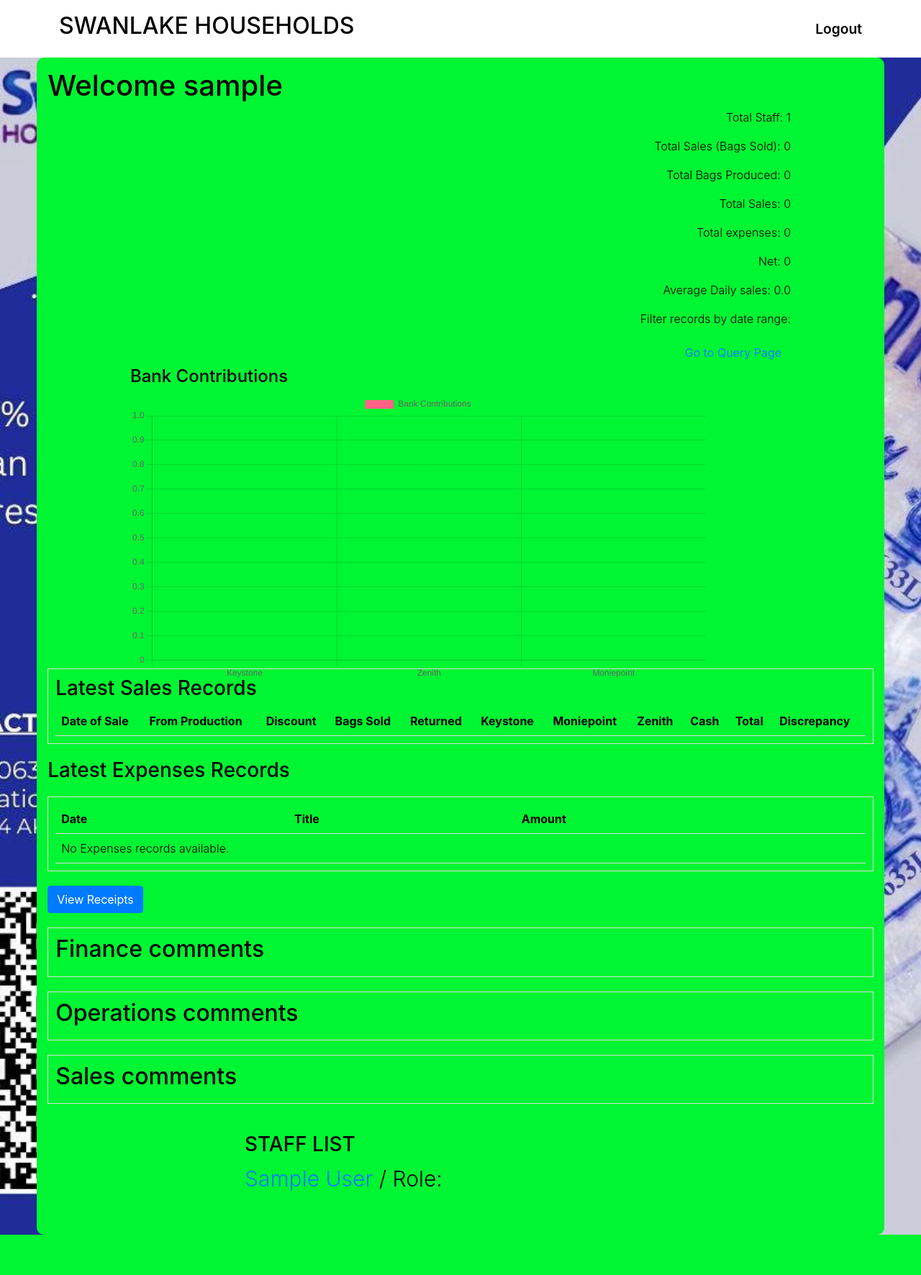
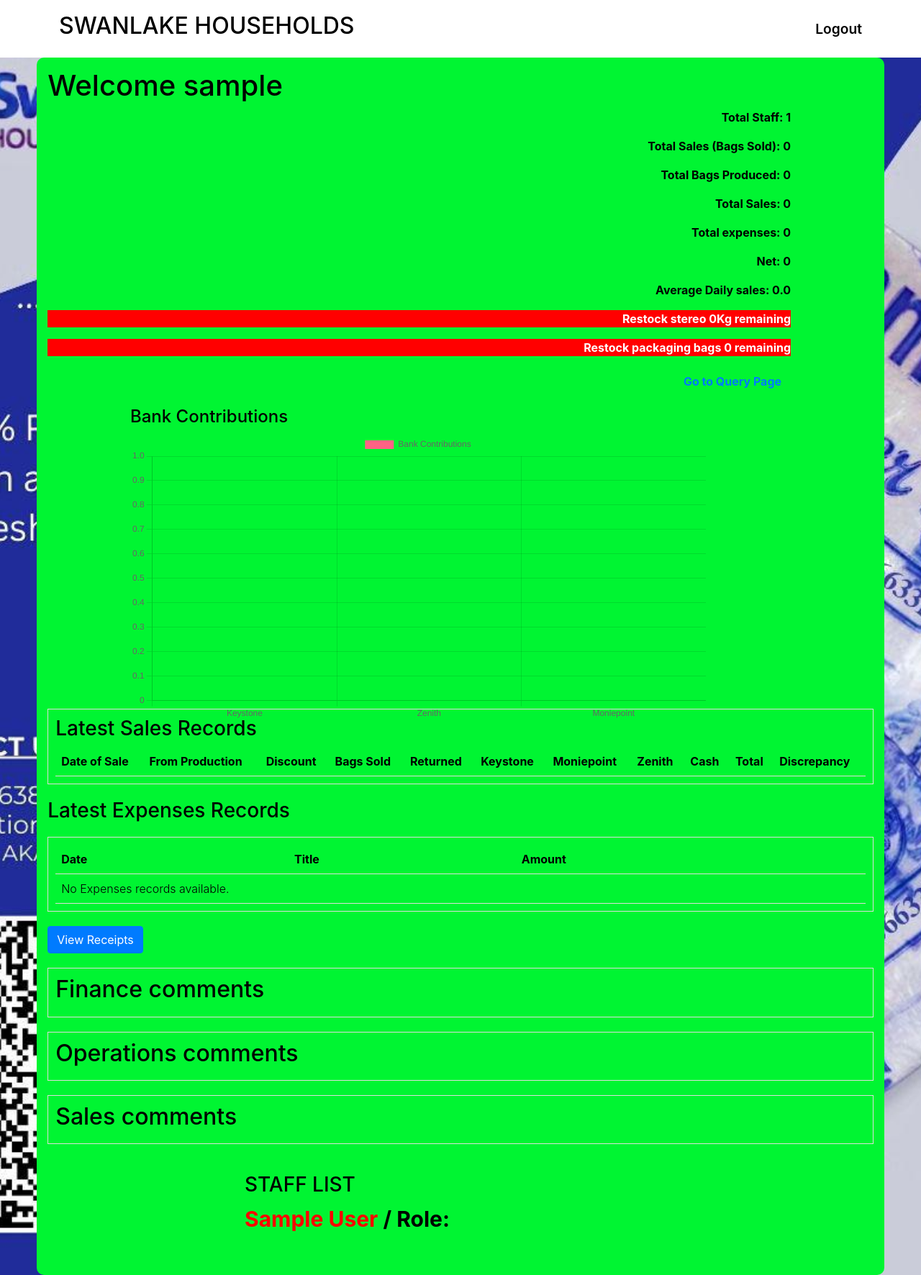
Before and after one commit to Emygaijin/Hitokiri, a Django app: page /supervisor/dashboard/ in a window 1280 px wide. Shown: the whole page at 72% size. Before the commit the page ends 1716 px from the top, so only its background shows below. Run offline with Django 4.2, Linux system fonts and the light colour scheme; the visitor is signed in with stand-in values (Sample User, id 1); data comes from the database, SQL or seed files in the repository; both versions use the stored data as it was after the commit; lists and menus that the app fills with data are empty; parts of the project's set-up code (start-up, migrations or seed data) failed here and were passed over.

Commit message:
Cleaned up test data for deployment

```diff
--- a/accounts/forms.py
+++ b/accounts/forms.py
@@ -20,7 +20,8 @@ class RegistrationForm(forms.ModelForm):
 class BagsForm(forms.ModelForm):
     class Meta:
         model = OperationsRecord
-        fields = ['bags_produced', 'bags_returned', 'bags_pushed_to_sales','comments']
+        fields = ['bags_produced', 'bags_returned', 'bags_pushed_to_sales', 'stereo_received', 'bad_stereo', 'stereo_used',
+                  'packaging_bags', 'packaging_bags_used','comments']
 
 
 
--- a/accounts/models.py
+++ b/accounts/models.py
@@ -70,6 +70,11 @@ class OperationsRecord(models.Model):
     date_produced = models.DateField(default=now, editable=False, blank=True, null=True)
     bags_returned = models.PositiveIntegerField(default=0, blank=True, null=True)
     bags_pushed_to_sales = models.PositiveIntegerField(default=0, blank=True,null=True)
+    stereo_received = models.DecimalField(max_digits=10, decimal_places=2, null=True, blank=True, default=0)
+    stereo_used = models.DecimalField(max_digits=10, decimal_places=2, null=True, blank=True, default=0)
+    packaging_bags = models.DecimalField(max_digits=10, decimal_places=2, null=True, blank=True, default=0)
+    packaging_bags_used = models.DecimalField(max_digits=10, decimal_places=2, null=True, blank=True, default=0)
+    bad_stereo = models.DecimalField(max_digits=10, decimal_places=2, null=True, blank=True, default=0)
     comments = models.TextField(blank=True, max_length=2035)
 
 
--- a/accounts/static/style.css
+++ b/accounts/static/style.css
@@ -160,8 +160,10 @@ body {
 
 .staff_list p{
     font-size:30px;
-    font-weight:300;
+    font-weight:bold;
 }
+
+
 
 /* Graphs */
 .graph {
--- a/accounts/templates/accounts/add_bags.html
+++ b/accounts/templates/accounts/add_bags.html
@@ -9,10 +9,10 @@
     <form method="post" enctype="multipart/form-data">
     {% csrf_token %}
     {{ form|crispy }}
-        <h3 class="warning">PLEASE ENSURE THE INFORMATION IS CORRECT BEFORE POSTING THE DATA </h3>
+        <h3 class="warning" style="font-weight:bold;">PLEASE ENSURE THE INFORMATION IS CORRECT BEFORE POSTING THE DATA </h3>
     <button type="submit" class="btn-success">Submit</button>
     </form>
-    <a href="{% url 'operations_dashboard' %}">Back to Dashboard</a>
+    <a href="{% url 'operations_dashboard' %}" style="color:red; font-weight:bold;" >Back to Dashboard</a>
 </div>
 <script>
     let logoutTimer;
--- a/accounts/templates/accounts/add_expense.html
+++ b/accounts/templates/accounts/add_expense.html
@@ -10,10 +10,10 @@
     <form method="post" enctype="multipart/form-data">
     {% csrf_token %}
     {{ form|crispy }}
-        <h3 class="warning">PLEASE ENSURE THE INFORMATION IS CORRECT BEFORE POSTING THE DATA </h3>
+        <h3 class="warning" style="font-weight:bold;">PLEASE ENSURE THE INFORMATION IS CORRECT BEFORE POSTING THE DATA </h3>
     <button type="submit" class="btn-success">Submit</button>
     </form>
-    <a href="{% url 'finance' %}">Back to Dashboard</a>
+    <a href="{% url 'finance' %}" style="color:red; font-weight:bold;">Back to Dashboard</a>
 </div>
 <script>
     let logoutTimer;
--- a/accounts/templates/accounts/add_sales_records.html
+++ b/accounts/templates/accounts/add_sales_records.html
@@ -9,9 +9,9 @@
           <form method="post">
             {% csrf_token %}
             {{ form|crispy }}
-              <h3 class="warning">PLEASE ENSURE THE INFORMATION IS CORRECT BEFORE POSTING THE DATA </h3>
+              <h3 class="warning" style="font-weight:bold;">PLEASE ENSURE THE INFORMATION IS CORRECT BEFORE POSTING THE DATA </h3>
             <button type="submit" class="btn-success">Submit</button>
-               <a href="{% url 'sales_dashboard' %}">Back to Dashboard</a>
+               <a href="{% url 'sales_dashboard' %}" style="color:red; font-weight:bold;">Back to Dashboard</a>
           </form>
 
 </div>
--- a/accounts/templates/accounts/operations_dashboard.html
+++ b/accounts/templates/accounts/operations_dashboard.html
@@ -15,6 +15,7 @@
             <th>Bags Produced</th>
             <th>Bags Returned</th>
             <th>Bags Pushed to Sales</th>
+
 <!--            <th>Receipt</th>-->
 
         </tr>
@@ -40,7 +41,7 @@
     </tbody>
 </table>
 
-    <a href="{% url 'add_bags_record' %}">Add Bags Data</a>
+    <a href="{% url 'add_bags_record' %}" style="color:red; font-weight:bold;">Add operations data</a>
 </div>
 
 </div>
--- a/accounts/templates/accounts/sales_dashboard.html
+++ b/accounts/templates/accounts/sales_dashboard.html
@@ -33,7 +33,7 @@
     </table>
     </div>
 
-        <a href="{% url 'add_sales_record' %}">Add Sales Record</a>
+        <a href="{% url 'add_sales_record' %}" style="color:red; font-weight:bold;">Add Sales Record</a>
 </div>
 
 <script>
--- a/accounts/templates/accounts/supervisor_dashboard.html
+++ b/accounts/templates/accounts/supervisor_dashboard.html
@@ -7,19 +7,33 @@
       <h1>Welcome {{ user.username }}</h1>
 
     <!-- Summary Section -->
-    <div class="stat">
-        <table>
-            <p>Total Staff: {{ total_staff }}</p>
-            <p>Total Sales (Bags Sold): {{ total_sales }}</p>
-            <p>Total Bags Produced: {{ total_bags_produced }}</p>
-            <p>Total Sales: {{ grand_total }}</p>
-            <p>Total expenses: {{ total_expenses }}</p>
-            <p>Net: {{ net }}</p>
-            <p>Average Daily sales: {{ average_sales }}</p>
-            <p>Filter records by date range:</p>
-            <a href="{% url 'query_records' %}" class="btn">Go to Query Page</a>
-        </table>
-    </div>
+<div class="stat">
+    <table>
+
+        <p style="font-weight:bold;">Total Staff: {{ total_staff }}</p>
+        <p style="font-weight:bold;">Total Sales (Bags Sold): {{ total_sales }}</p>
+        <p style="font-weight:bold;">Total Bags Produced: {{ total_bags_produced }}</p>
+        <p style="font-weight:bold;">Total Sales: {{ grand_total }}</p>
+        <p style="font-weight:bold;">Total expenses: {{ total_expenses }}</p>
+        <p style="font-weight:bold;">Net: {{ net }}</p>
+        <p style="font-weight:bold;">Average Daily sales: {{ average_sales }}</p>
+
+        {% if available_stereo < lower_stereo_limit %}
+            <p style="background-color:red; color:white; font-weight:bold;">Restock stereo {{ available_stereo }}Kg remaining</p>
+        {% else %}
+            <p style="font-weight:bold;">Available stereo: {{ available_stereo }}Kg</p>
+        {% endif %}
+
+        {% if available_packaging_bags < lower_packaging_bags_limit %}
+            <p style="background-color:red; color:white; font-weight:bold;">Restock packaging bags {{ available_packaging_bags }} remaining</p>
+        {% else %}
+            <p>Available packaging bags: {{ available_packaging_bags }}</p>
+        {% endif %}
+
+        <p ><a href="{% url 'query_records' %}" class="btn" style="font-weight:bold;">Go to Query Page</a></p>
+    </table>
+</div>
+
 
     <!-- Graph Section -->
     <div class="graph">
@@ -241,9 +255,9 @@
 <div class="staff_list">
     <h3>STAFF LIST</h3>
     {% for data in staff_info %}
-    <p>
+    <p style="font-weight:bold;">
         {% if data.name %}
-            <a href="{% url 'staff' data.name %}">{{ data.name }} </a> {{ data.surname }}/ Role: {{ data.role }}
+            <a href="{% url 'staff' data.name %}" style="color:red;">{{ data.name }} </a> {{ data.surname }}/ Role: {{ data.role }}
         {% else %}
             <p>Admin</p>
         {% endif %}
--- a/accounts/views.py
+++ b/accounts/views.py
@@ -224,6 +224,24 @@ def supervisor_dashboard(request):
     total_bags_produced = OperationsRecord.objects.aggregate(total_bags=Sum('bags_produced'))['total_bags'] or 0
     total_expenses = Finance.objects.aggregate(all_expenses=Sum('amount'))['all_expenses'] or 0
 
+    # Total stereo
+    total_stereo = OperationsRecord.objects.aggregate(all_stereo=Sum('stereo_received'))['all_stereo'] or 0
+    total_bad_stereo = OperationsRecord.objects.aggregate(bad=Sum('bad_stereo'))['bad'] or 0
+    total_used_stereo = OperationsRecord.objects.aggregate(used=Sum('stereo_used'))['used'] or 0
+
+    available_stereo = total_stereo - total_bad_stereo - total_used_stereo
+
+    # Packaging bags
+    total_packaging_bags = OperationsRecord.objects.aggregate(received=Sum('packaging_bags'))['received'] or 0
+    total_packaging_bags_used = OperationsRecord.objects.aggregate(used=Sum('packaging_bags_used'))['used'] or 0
+
+    available_packaging_bags = total_packaging_bags - total_packaging_bags_used
+
+    lower_stereo_limit = 80.0
+
+    lower_packaging_bags_limit = 4000
+
+
     # Calculate net
     net = grand_total - total_expenses
 
@@ -321,6 +339,15 @@ def supervisor_dashboard(request):
         'total_expenses': total_expenses,
         'grand_total': grand_total,
         'net': net,
+        'lower_stereo_limit':lower_stereo_limit,
+        'lower_packaging_bags_limit':lower_packaging_bags_limit,
+        'total_stereo':total_stereo,
+        'total_bad_stereo':total_bad_stereo,
+        'total_used_stereo':total_used_stereo,
+        'available_stereo':available_stereo,
+        'total_packaging_bags':total_packaging_bags,
+        'total_packaging_bags_used':total_packaging_bags_used,
+        'available_packaging_bags':available_packaging_bags,
         'finance_records': finance_records,
         'finance_comments': finance_comments,
         'sales_comments': sales_comments,
```
Also changed, not shown: accounts/templates/accounts/finance.html (+30 -4 lines), accounts/migrations/0019_operationsrecord_bad_stereo_and_more.py (added), db.sqlite3, db_backup.sqlite3.
